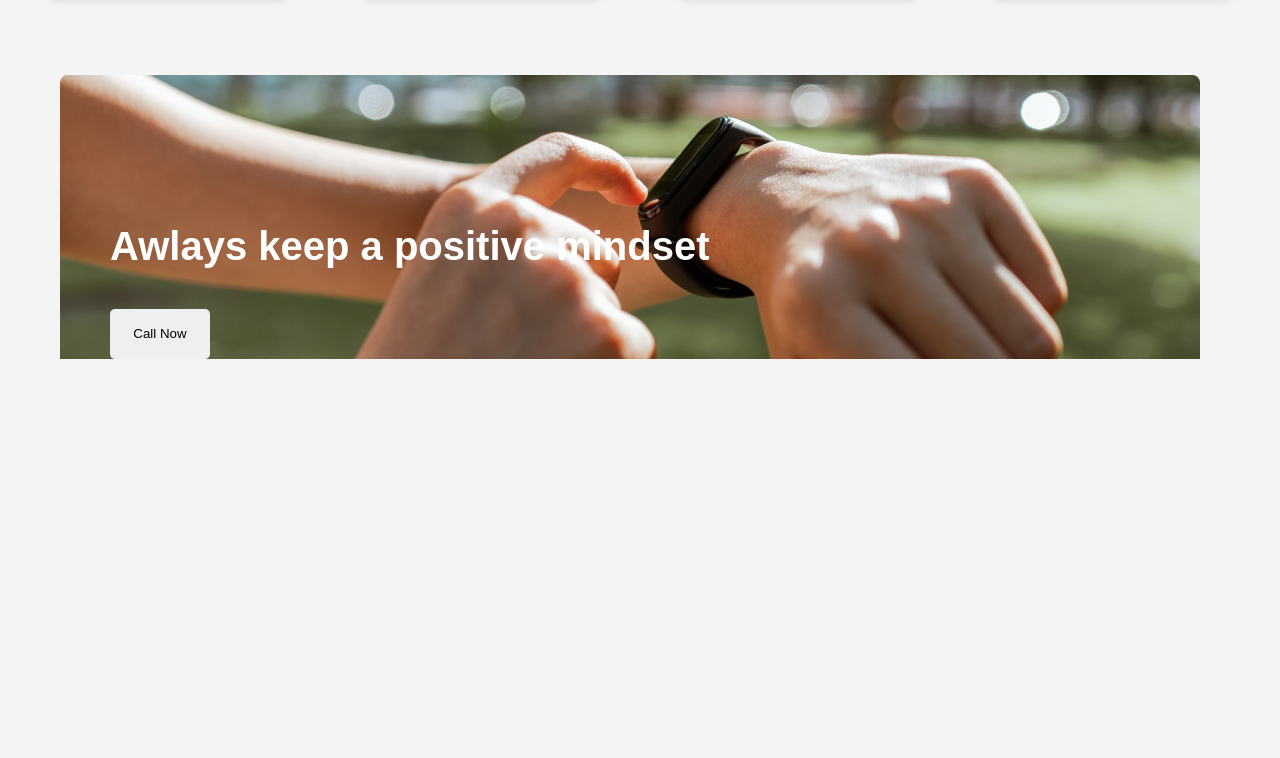
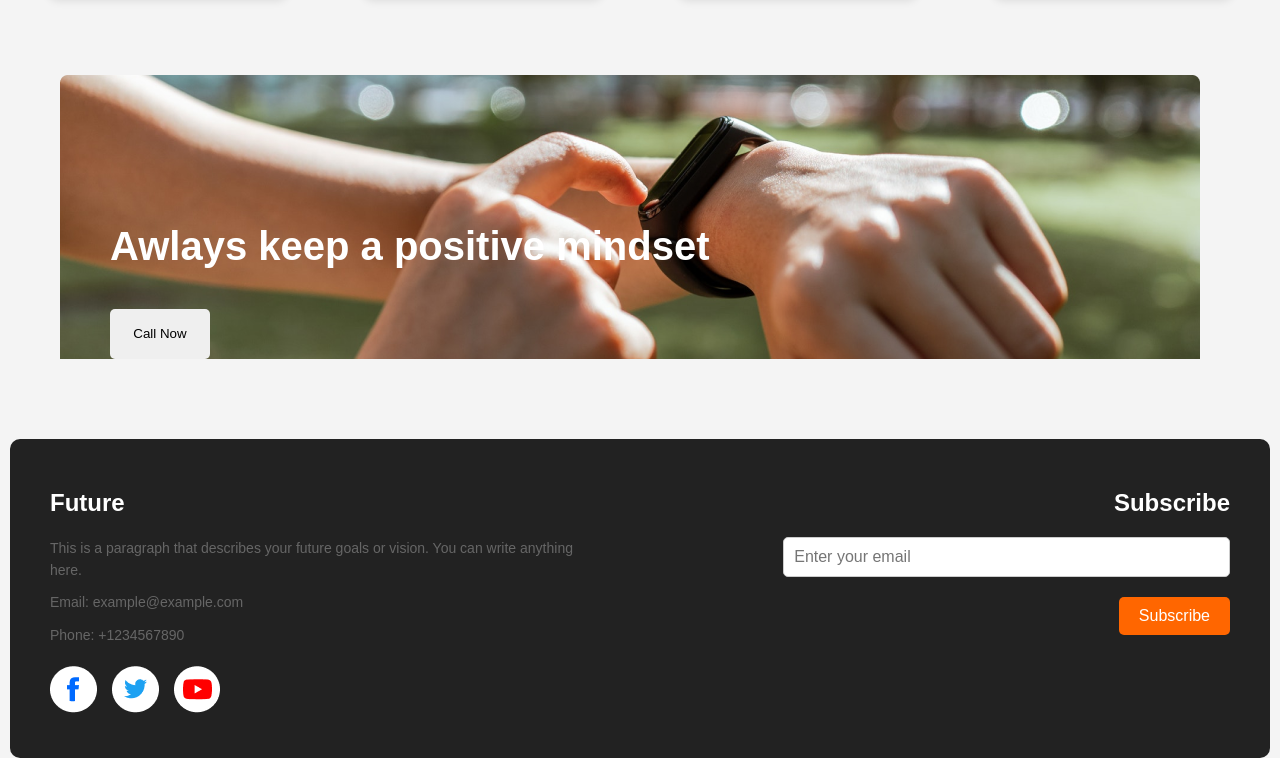
Before and after one commit to Saif-Afnan-Nadim123/new-year-me-projects, a plain HTML site: page index.html in a window 1280 px wide. Shown: the part 1935-2693 px from the top of the page. Before the commit the page ends 2294 px from the top, so only its background shows below. Drawn offline with Linux system fonts and the light colour scheme.

Commit message:
final commit

```diff
--- a/index.html
+++ b/index.html
@@ -79,9 +79,25 @@
 
     </main>
     <!-- this is footer section -->
-    <footer>
+    <footer class="footer">
+        <div class="footer-left">
+            <h3>Future</h3>
+            <p>This is a paragraph that describes your future goals or vision. You can write anything here.</p>
+            <p>Email: example@example.com</p>
+            <p>Phone: +1234567890</p>
+            <div class="social-icons">
+                <a href="https://facebook.com"  target="_blank"><img src="images/icons/fb.png" alt=""></a>
+                <a href="https://twitter.com" target="_blank"><img src="images/icons/twitter.png" alt=""></a>
+                <a href="https://youtube.com" target="_blank"><img src="images/icons/youtube.png" alt=""></a>
+            </div>
+        </div>
+        <div class="footer-right">
+            <h3>Subscribe</h3>
+            <input type="email" placeholder="Enter your email" class="email-input">
+            <button class="subscribe-button">Subscribe</button>
+        </div>
+    </footer>
 
-    </footer>
 </body>
 
 </html>
--- a/styles/desing.css
+++ b/styles/desing.css
@@ -143,6 +143,7 @@ p {
 
     margin-left: 60px;
     margin-right: 30px;
+    margin-bottom: 80px;
 }
 
 .last-div-h1 {
@@ -161,3 +162,76 @@ p {
     width: 100px;
 
 }
+.last-div-button:hover{
+    background-color: wheat;
+}
+
+/* foooter section desing */
+.footer {
+    display: flex;
+    justify-content: space-between;
+    padding: 40px;
+    background-color: #222;
+    color: #fff;
+    align-items: flex-start;
+    margin-left: 10px;
+    margin-right: 10px;
+    border-radius: 10px;
+}
+
+.footer-left, .footer-right {
+    width: 45%;
+}
+
+.footer-left h3, .footer-right h3 {
+    font-size: 24px;
+    margin-bottom: 20px;
+}
+
+.footer-left p {
+    margin: 10px 0;
+    line-height: 1.6;
+}
+
+.social-icons {
+    margin-top: 20px;
+    display: flex;
+    gap: 15px;
+}
+
+.social-icons a {
+    color: #fff;
+    text-decoration: none;
+    font-size: 18px;
+}
+
+.social-icons a:hover {
+    color: #ff6600;
+}
+
+.footer-right {
+    text-align: right;
+}
+
+.email-input {
+    padding: 10px;
+    width: 80%;
+    margin-bottom: 20px;
+    border: 1px solid #ccc;
+    border-radius: 5px;
+    font-size: 16px;
+}
+
+.subscribe-button {
+    padding: 10px 20px;
+    background-color: #ff6600;
+    color: #fff;
+    border: none;
+    border-radius: 5px;
+    cursor: pointer;
+    font-size: 16px;
+}
+
+.subscribe-button:hover {
+    background-color: #e65c00;
+}
```
